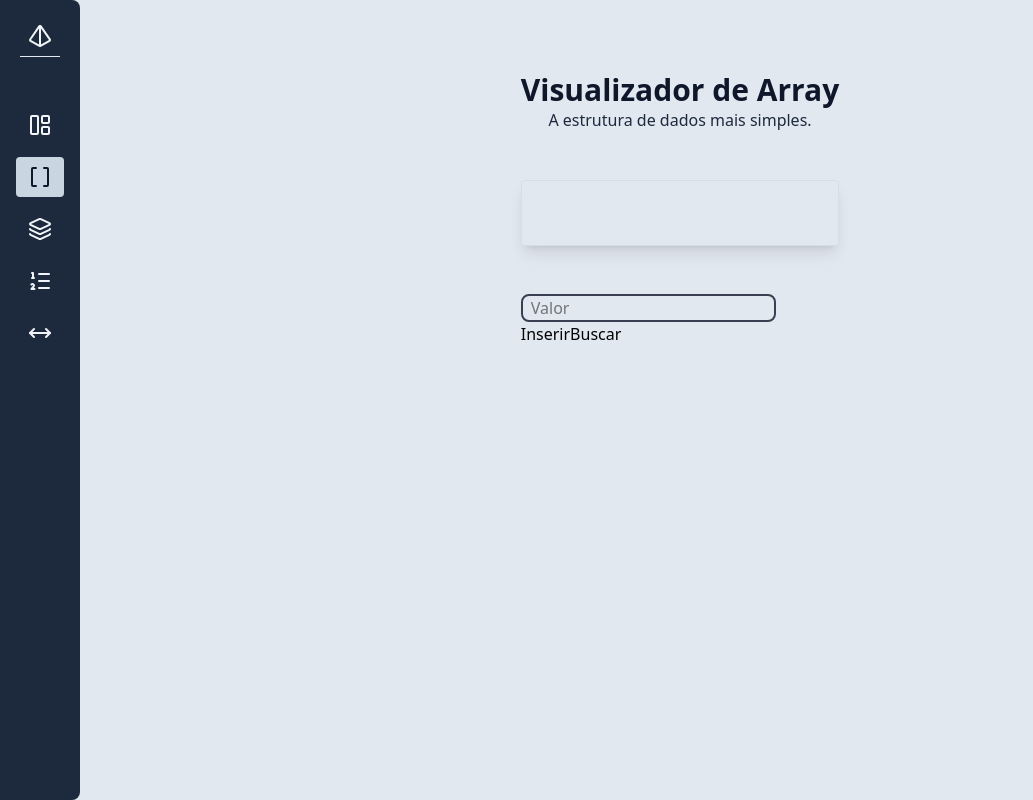
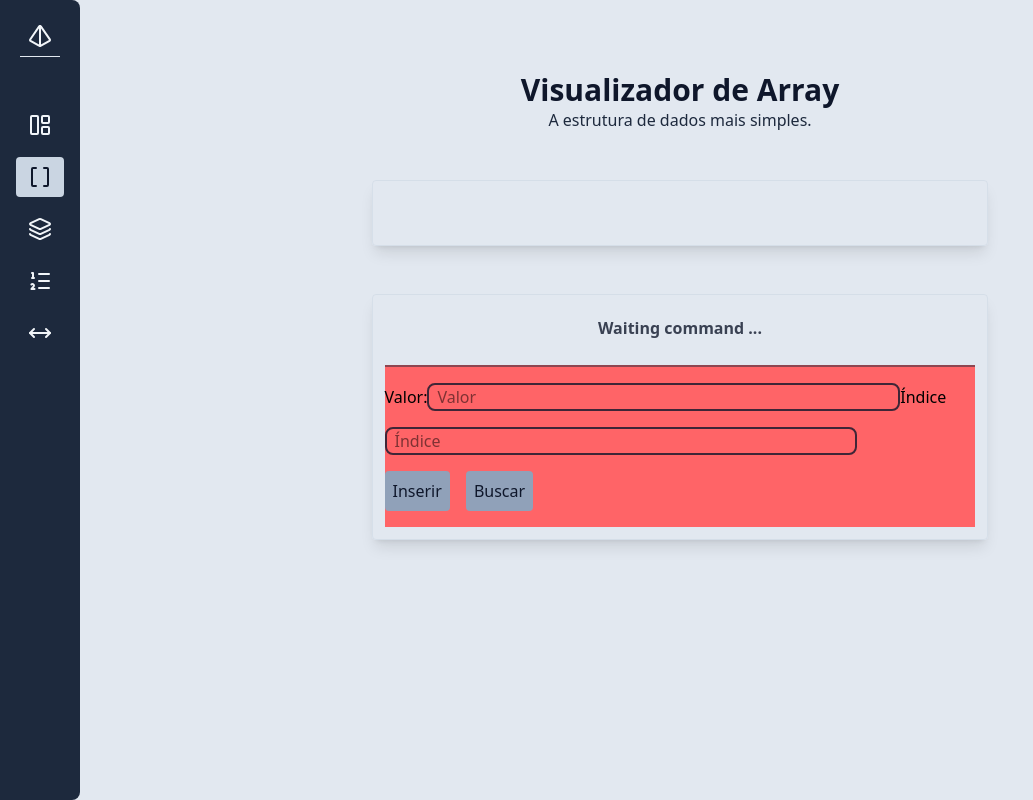
Before and after one commit to MathHenr/algorithm-visualizer, a Next.js app: page /array in a window 1280 px wide. Shown: the whole page, without its empty margins (0-1033 px from the left). Built offline with nearby package versions, Linux system fonts and the light colour scheme.

Commit message:
feat: created control panel component.

```diff
--- a/src/app/(structures)/array/page.tsx
+++ b/src/app/(structures)/array/page.tsx
@@ -1,5 +1,6 @@
 "use client";
 
+import { ControlPanel } from "@/components/ControlPanel";
 import { ArrayStructure } from "@/core/array-structure";
 import { useAnimationPlayer } from "@/hooks/useAnimationPlayer";
 import clsx from "clsx";
@@ -10,6 +11,7 @@ export default function Array() {
   const [structure] = useState(new ArrayStructure<number>(0));
 
   const [inputValue, setInputValue] = useState("");
+  const [inputIndex, setInputIndex] = useState("");
 
   const [displayArray, setDisplayArray] = useState<(number | null)[]>([]);
 
@@ -21,11 +23,11 @@ export default function Array() {
 
   async function handleUpdate() {
     const val = parseInt(inputValue);
+    const idx = inputIndex ? parseInt(inputIndex) : structure.get().length;
 
-    if (isNaN(val)) return;
+    if (isNaN(val) || isNaN(idx)) return;
 
-    const newArray = structure.update(structure.get().length, val);
-
+    const newArray = structure.update(idx, val);
     setDisplayArray(newArray);
   }
 
@@ -39,7 +41,7 @@ export default function Array() {
   }
 
   return (
-    <div className="w-full sm:max-w-4xl mx-auto space-y-12 py-8">
+    <div className="w-full sm:max-w-4xl sm:min-w-lg mx-auto space-y-12 py-8">
       <header className="flex flex-col items-center">
         <h2 className="font-bold text-xl sm:text-3xl text-slate-900">
           Visualizador de Array
@@ -73,7 +75,7 @@ export default function Array() {
                     : "#cad5e2",
               }}
               className={clsx(
-                "relative flex flex-col max-sm:w-15 max-sm:h-15 w-18 h-18 items-center justify-center border-2 rounded shadow-2xl transition",
+                "relative flex flex-col max-sm:w-15 max-sm:h-15 w-18 h-18 items-center justify-center border rounded shadow-2xl transition",
               )}
             >
               <span className="absolute top-1 text-[10px] font-bold text-slate-900/80">
@@ -94,27 +96,16 @@ export default function Array() {
         })}
       </div>
 
-      <section>
-        <div>
-          <div>
-            <input
-              type="number"
-              value={inputValue}
-              placeholder="Valor"
-              onChange={(e) => setInputValue(e.target.value)}
-              className="w-[80%] border-2 rounded-lg border-slate-900/80 px-2 outline-0"
-            />
-          </div>
-          <div>
-            <button onClick={handleUpdate} disabled={isPlaying}>
-              Inserir
-            </button>
-            <button onClick={handleSearch} disabled={isPlaying}>
-              Buscar
-            </button>
-          </div>
-        </div>
-      </section>
+      <ControlPanel
+        inputValue={inputValue}
+        setInputValue={setInputValue}
+        inputIndex={inputIndex}
+        setInputIndex={setInputIndex}
+        isPlaying={isPlaying}
+        currentStep={currentStep}
+        handleUpdate={handleUpdate}
+        handleSearch={handleSearch}
+      />
     </div>
   );
 }
--- /dev/null
+++ b/src/components/ControlPanel/index.tsx
@@ -0,0 +1,79 @@
+import { AnimationStep } from "@/types/animation";
+import { motion } from "framer-motion";
+
+interface ControlPanelProps {
+  inputValue: string;
+  setInputValue: React.Dispatch<React.SetStateAction<string>>;
+  inputIndex: string;
+  setInputIndex: React.Dispatch<React.SetStateAction<string>>;
+  isPlaying: boolean;
+  currentStep: AnimationStep | null;
+  handleUpdate: () => void;
+  handleSearch: () => void;
+}
+
+export function ControlPanel({
+  inputIndex,
+  setInputIndex,
+  inputValue,
+  setInputValue,
+  isPlaying,
+  currentStep,
+  handleSearch,
+  handleUpdate,
+}: ControlPanelProps) {
+  return (
+    <section className="flex flex-col gap-4 items-center p-3 border border-slate-300/50 shadow-lg rounded">
+      <div className="text-base/relaxed font-bold">
+        <div className="py-2 text-slate-900/80 font-bold">
+          <motion.p
+            initial={{ opacity: 0, y: -10 }}
+            animate={{ opacity: 1, y: 0 }}
+          >
+            {currentStep?.message || "Waiting command ..."}
+          </motion.p>
+        </div>
+      </div>
+      <div className="flex flex-col bg-red-400 gap-4 border-t-2 border-slate-800/50 py-4">
+        <div className="space-y-4">
+          <label htmlFor="valor">Valor:</label>
+          <input
+            id="valor"
+            name="valor"
+            type="number"
+            value={inputValue}
+            placeholder="Valor"
+            onChange={(e) => setInputValue(e.target.value)}
+            className="w-[80%] border-2 rounded-lg border-slate-900/80 px-2 outline-0"
+          />
+          <label htmlFor="index">Índice</label>
+          <input
+            id="index"
+            name="index"
+            type="number"
+            value={inputIndex}
+            placeholder="Índice"
+            onChange={(e) => setInputIndex(e.target.value)}
+            className="w-[80%] border-2 rounded-lg border-slate-900/80 px-2 outline-0"
+          />
+        </div>
+        <div className="space-x-4">
+          <button
+            className="p-2 rounded bg-slate-400 text-slate-900"
+            onClick={handleUpdate}
+            disabled={isPlaying}
+          >
+            Inserir
+          </button>
+          <button
+            className="p-2 rounded bg-slate-400 text-slate-900"
+            onClick={handleSearch}
+            disabled={isPlaying}
+          >
+            Buscar
+          </button>
+        </div>
+      </div>
+    </section>
+  );
+}
```
